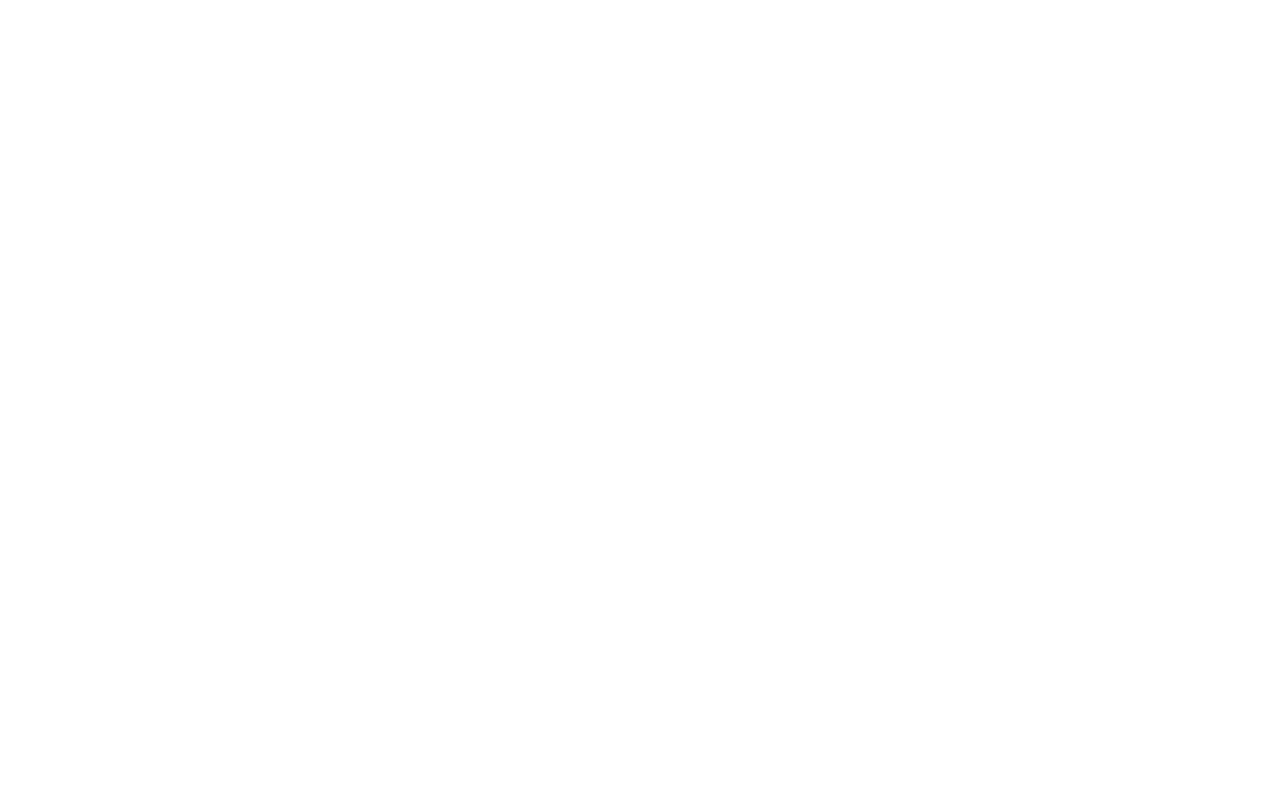
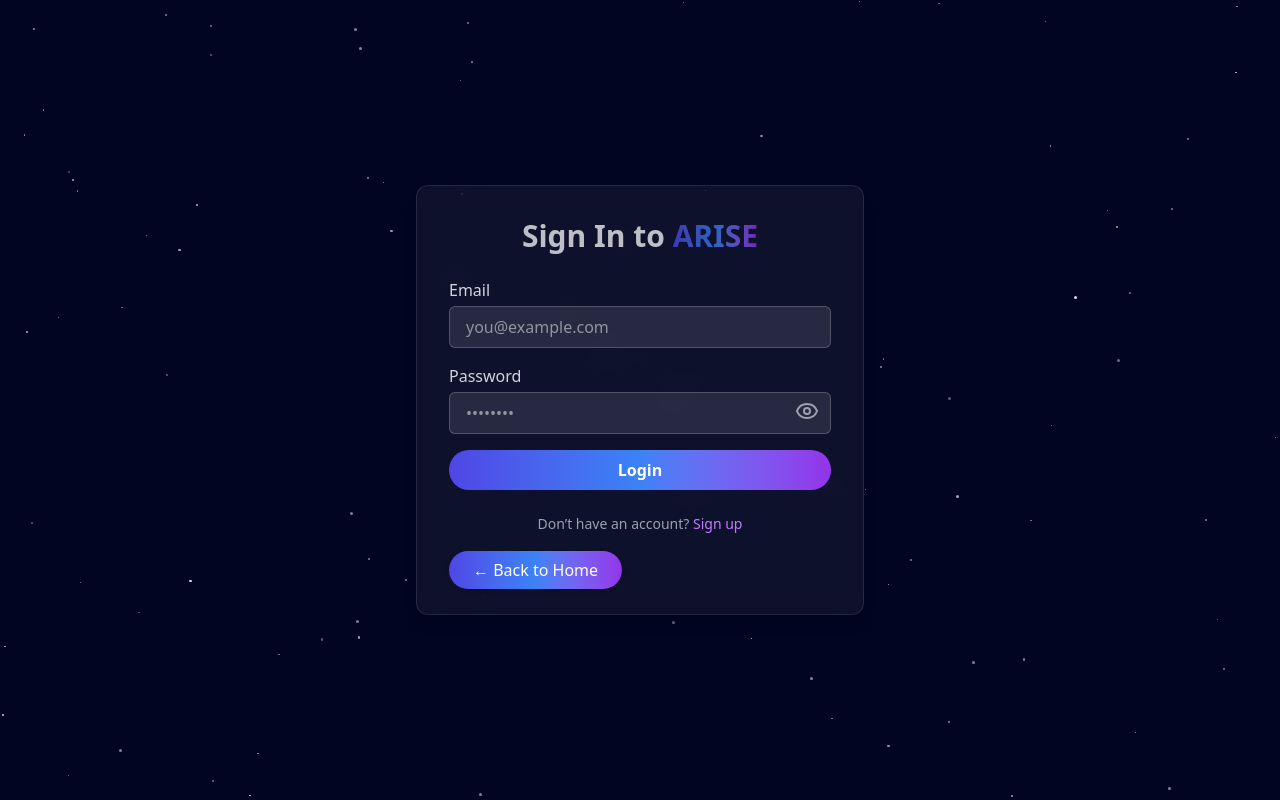
Before and after one commit to nitish-creat/ARISE, a React (Vite) app: page /ARISE/Arise/login in a window 1280 px wide. Before the commit this address had no page. Built offline with nearby package versions, Linux system fonts and the light colour scheme.

Commit message:
add-login-page

```diff
--- a/src/App.jsx
+++ b/src/App.jsx
@@ -12,9 +12,8 @@
 import Contact from "./components/footer/Contact";
 import Learn from "./components/Learn/Learn";
 import { Routes, Route, createBrowserRouter } from "react-router-dom";
-import { RouterProvider } from "react-router-dom";
-import { BrowserRouter } from "react-router-dom";
-
+import Login from "./components/pages/login";
+import Combine from "./components/footer/combine";
 function App() {
   useEffect(() => {
     AOS.init({
@@ -36,22 +35,14 @@
                 <Hero />
                 <Info />
                 <Benifits />
-                <div className="relative w-full bg-[#020521] overflow-hidden">
-                  <StarsBackground />
-                  <div className="relative z-10 flex flex-col md:flex-row justify-evenly items-center py-10">
-                    <Footer />
-                    <Form />
-                  </div>
-                  <div className="relative w-full bg-[#020521] overflow-hidden">
-                    <StarsBackground />
-                     <div><Contact/></div>
-                  </div>
-                </div>
+                <Combine/>
 
               </>
             }
           ></Route>
           <Route path="/Arise/learn" element={<Learn />}></Route>
+          <Route path="/Arise/login" element={<Login />}></Route>
+          <Route path="/Arise/combine" element={<Combine />}></Route>
         </Routes>
 
     </>
--- a/src/components/Navbar/navbar.jsx
+++ b/src/components/Navbar/navbar.jsx
@@ -70,14 +70,14 @@
               </a>
             </li>
             <li>
-              <a
-                href="#"
+              <Link
+                to="/Arise/login"
                 className='inline-block px-3 py-2 hover:text-yellow-400 transition-colors duration-200'
               >
                 <button className="px-6 py-2 border border-white rounded-full text-white hover:drop-shadow-[0_0_12px_rgba(255,255,255,0.5)] hover:scale-105 transition-transform duration-300 hover:bg-gradient-to-r hover:from-[#4f46e5] hover:via-[#3b82f6] hover:to-[#9333ea] hover:border-transparent active:scale-90 active:bg-blue-400/10">
                   login
                 </button>
-              </a>
+              </Link>
             </li>
           </ul>
 
--- /dev/null
+++ b/src/components/footer/combine.jsx
@@ -0,0 +1,22 @@
+import React from 'react';
+import StarsBackground from '../StarsBackground';
+import Footer from './Footer';
+import Form from './form';
+import Contact from './Contact';
+function Combine() {
+  return (
+   <div className="relative w-full bg-[#020521] overflow-hidden">
+                  <StarsBackground />
+                  <div className="relative z-10 flex flex-col md:flex-row justify-evenly items-center py-10">
+                    <Footer />
+                    <Form />
+                  </div>
+                  <div className="relative w-full bg-[#020521] overflow-hidden">
+                    <StarsBackground />
+                     <div><Contact/></div>
+                  </div>
+                </div>
+  );
+}
+
+export default Combine;
--- a/src/components/footer/form.jsx
+++ b/src/components/footer/form.jsx
@@ -1,5 +1,7 @@
 import { useState } from "react";
 import { Eye, EyeOff } from "lucide-react";
+import { Link } from "react-router-dom";
+
 export default function Form(){
     const [password, setPassword] = useState("");
   const [confirmPassword, setConfirmPassword] = useState("");
@@ -85,9 +87,11 @@
 
           <p className="text-sm text-center text-gray-400 mt-2">
             Already a member?{" "}
-            <span className="text-blue-400 hover:underline cursor-pointer">
+            <Link
+                to="/Arise/login"
+             className="text-blue-400 hover:underline cursor-pointer">
               Log in
-            </span>
+            </Link>
           </p>
         </div>
       </div>
@@ -95,12 +99,4 @@
 
 
     )
-
-
-
-
-
-
-
-
 }
--- /dev/null
+++ b/src/components/pages/login.jsx
@@ -0,0 +1,77 @@
+import React, { useState } from 'react';
+import { Link } from 'react-router-dom';
+import { Eye, EyeOff } from 'lucide-react';
+import StarsBackground from '../StarsBackground';
+function Login() {
+  const [showPassword, setShowPassword] = useState(false);
+  const togglePassword = () => setShowPassword(!showPassword);
+
+  return (
+    <div className="min-h-screen flex items-center justify-center bg-[#020521] px-4">
+        <StarsBackground/>
+      <div className="w-full max-w-md bg-white/5 backdrop-blur-md rounded-xl shadow-lg p-8 space-y-6 border border-white/10">
+        <h2 className="text-3xl font-bold text-center text-white animate-pulse">
+          Sign In to <span className="bg-gradient-to-r from-[#4f46e5] via-[#3b82f6] to-[#9333ea] bg-clip-text text-transparent">ARISE</span>
+        </h2>
+
+        <form className="space-y-4">
+          <div>
+            <label className="block text-gray-300 mb-1">Email</label>
+            <input
+              type="email"
+              className="w-full px-4 py-2 rounded-md bg-white/10 text-white border border-white/20 focus:outline-none focus:ring-2 focus:ring-[#9333ea]"
+              placeholder="you@example.com"
+              required
+            />
+          </div>
+
+          <div className="relative">
+            <label className="block text-gray-300 mb-1">Password</label>
+            <input
+              type={showPassword ? 'text' : 'password'}
+              className="w-full px-4 py-2 pr-10 rounded-md bg-white/10 text-white border border-white/20 focus:outline-none focus:ring-2 focus:ring-[#3b82f6]"
+              placeholder="••••••••"
+              required
+              pattern="^(?=.*[a-z])(?=.*[A-Z])(?=.*\\d)(?=.*[!@#$%^&*])[A-Za-z\\d!@#$%^&*]{8,}$"
+              title="Minimum 8 characters with uppercase, lowercase, number, and special character"
+            />
+            <div
+              className="absolute inset-y-0 right-3 top-6 flex items-center justify-center cursor-pointer text-gray-400 "
+              onClick={togglePassword}
+            >
+              {showPassword ? <EyeOff /> : <Eye />}
+            </div>
+          </div>
+
+          <button
+            type="submit"
+            className="w-full px-6 py-2 rounded-full text-white font-semibold transition-transform duration-300 bg-gradient-to-r from-[#4f46e5] via-[#3b82f6] to-[#9333ea] hover:scale-105 hover:drop-shadow-[0_0_12px_rgba(255,255,255,0.5)] active:scale-95"
+          >
+            Login
+          </button>
+        </form>
+
+        <div className="text-center text-gray-400 text-sm">
+          Don’t have an account?{' '}
+          <Link to="/Arise/Combine" className="text-purple-400 hover:underline">
+            Sign up
+          </Link>
+        </div>
+        <div>
+            <Link
+                        to="/"
+                        className="px-6 py-2 rounded-full text-white scale-105 transition-transform duration-300
+                       bg-gradient-to-r from-[#4f46e5] via-[#3b82f6] to-[#9333ea]
+                        drop-shadow-sm hover:drop-shadow-[0_0_18px_rgba(147,51,234,0.8)]
+                       hover:from-[#6d28d9] hover:via-[#4f46e5] hover:to-[#7c3aed]
+                      active:scale-90 active:bg-blue-400/10 hover:scale-110"
+                      >
+                        ← Back to Home
+                      </Link>
+        </div>
+      </div>
+    </div>
+  );
+}
+
+export default Login;
```
